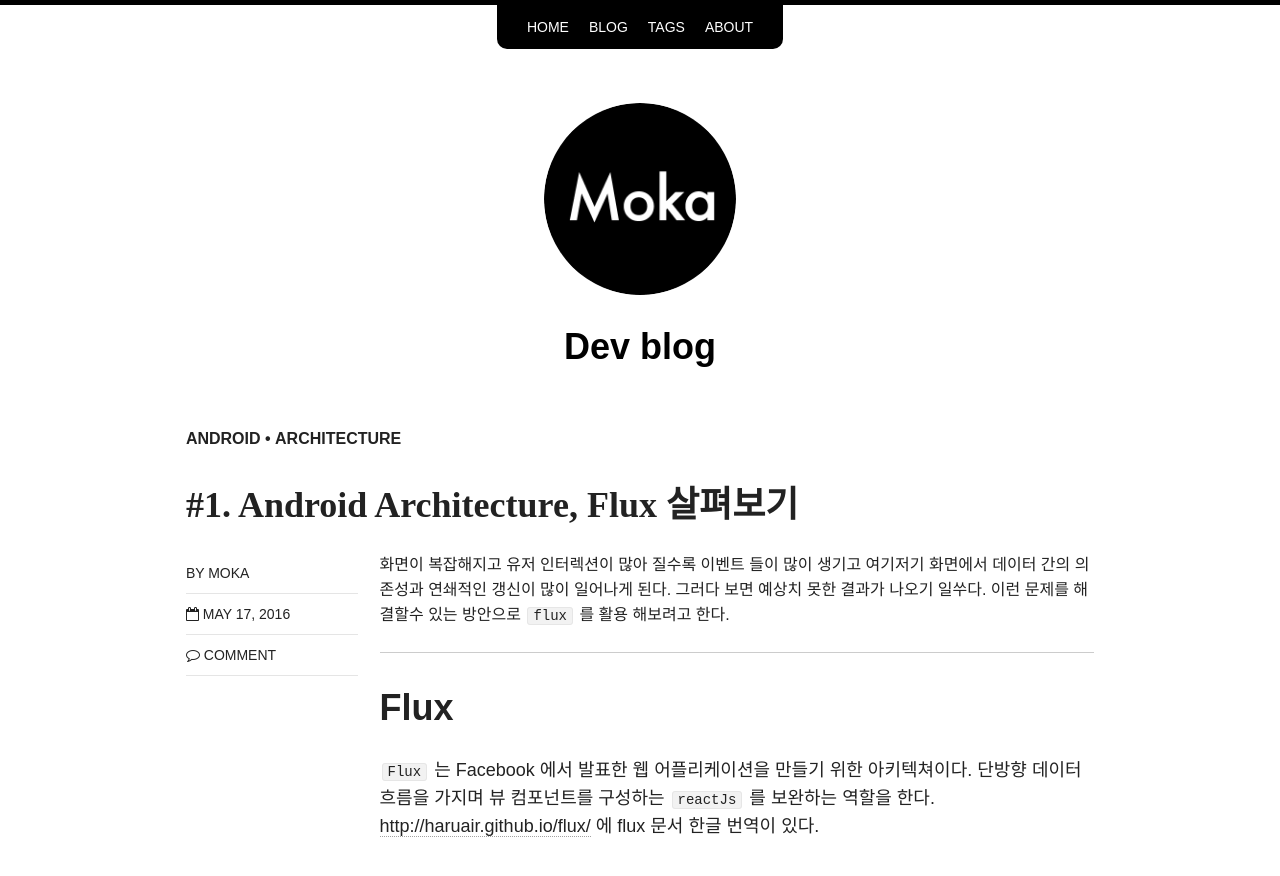
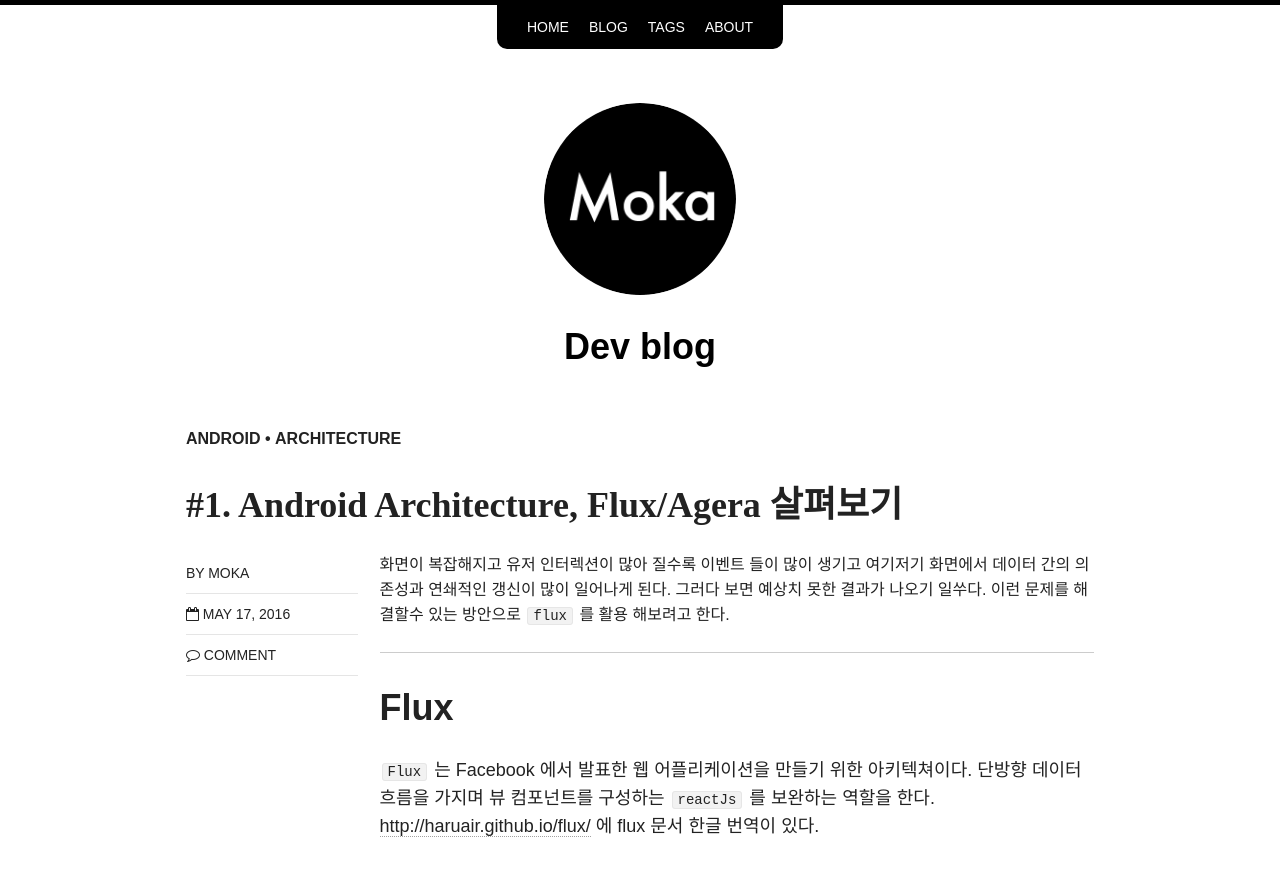
Before and after one commit to steadymoka/moka-a.github.io, a Jekyll site: the page built from _posts/android/2016-05-17-android-architecture.md, in a window 1280 px wide and 900 px high. Shown: the top 876 px of the window. Built offline with Jekyll 4.4.1, drawn with Linux system fonts in a browser that asks for light colours; nearby versions of some CDN libraries; comment, search, counter and statistics services are not loaded; some of the changed text lies outside the part shown.

Commit message:
edit aegra -> agera

```diff
--- a/_posts/android/2016-05-17-android-architecture.md
+++ b/_posts/android/2016-05-17-android-architecture.md
@@ -1,6 +1,6 @@
 ---
 layout: post
-title: "#1. Android Architecture, Flux 살펴보기"
+title: "#1. Android Architecture, Flux/Agera 살펴보기"
 modified:
 categories: android
 excerpt:
@@ -52,7 +52,7 @@ Store 는 싱글톤으로 구현되어 있기때문에 바로 인스턴스에
 <br>
 
 #### Agera is
-`Aegra` Sample Project 를 분석해 보았다. 여기에는 정말 심플하게 `Observable` 와 `Updatable` 만을 사용해서 구성해 놓았다. <br>
+`Agera` Sample Project 를 분석해 보았다. 여기에는 정말 심플하게 `Observable` 와 `Updatable` 만을 사용해서 구성해 놓았다. <br>
 간단히 설명하면, `Observable`은 이벤트를 발생시키는 놈, `Updatable`은 이벤트를 관찰 하는 놈이라 보면된다. `Observable`에 Updatable 객체를 add 시켜줌으로써 관찰 하게 된다. `Observable` 도 `Updatable`이 될수 있다.<br>
 <br>
 
```
Also changed, not shown: other parts of _posts/android/2016-05-17-android-architecture.md (+1 -1 lines).
